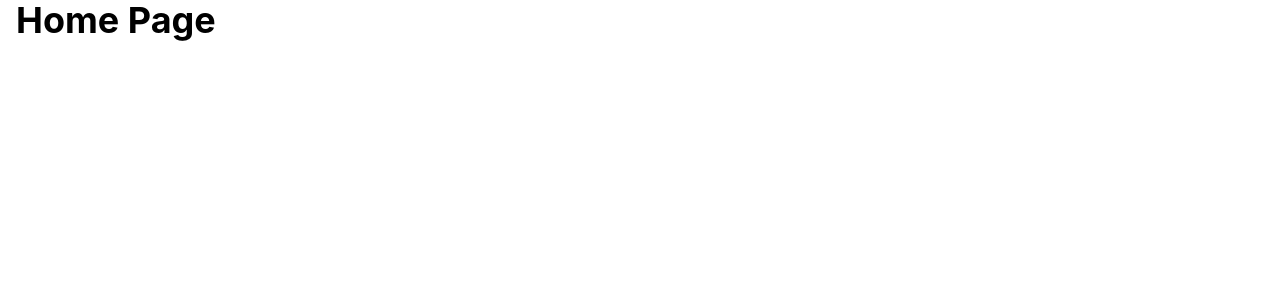
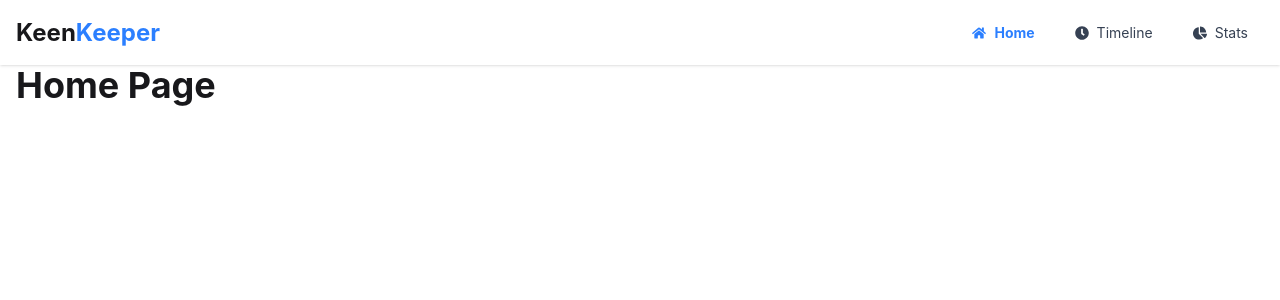
Before and after one commit to nazrul23-human/B13-keen-keeper, a React (Vite) app: page / in a window 1280 px wide. Shown: the top 300 px of the page. Built offline with nearby package versions, Linux system fonts and the light colour scheme.

Commit message:
navbar create

```diff
--- a/index.html
+++ b/index.html
@@ -1,5 +1,5 @@
 <!doctype html>
-<html lang="en">
+<html lang="en" data-theme="light"></html>
   <head>
     <meta charset="UTF-8" />
     <link rel="icon" type="image/svg+xml" href="/favicon.svg" />
--- a/package.json
+++ b/package.json
@@ -23,6 +23,7 @@
     "@types/react": "^19.2.14",
     "@types/react-dom": "^19.2.3",
     "@vitejs/plugin-react": "^6.0.1",
+    "daisyui": "^5.5.20",
     "eslint": "^10.3.0",
     "eslint-plugin-react-hooks": "^7.1.1",
     "eslint-plugin-react-refresh": "^0.5.2",
--- a/src/App.jsx
+++ /dev/null
@@ -1,9 +0,0 @@
-function App() {
-  return (
-    <div className="text-5xl text-red-500 font-bold">
-      KeenKeeper
-    </div>
-  );
-}
-
-export default App;
--- /dev/null
+++ b/src/components/Navbar.jsx
@@ -0,0 +1,94 @@
+import { NavLink } from "react-router-dom";
+import { FaHome, FaClock, FaChartPie } from "react-icons/fa";
+
+const Navbar = () => {
+
+  const navLinks = (
+    <>
+      <li>
+        <NavLink
+          to="/"
+          className={({ isActive }) =>
+            isActive
+              ? "text-blue-500 font-bold"
+              : "text-gray-700"
+          }
+        >
+          <FaHome />
+          Home
+        </NavLink>
+      </li>
+
+      <li>
+        <NavLink
+          to="/timeline"
+          className={({ isActive }) =>
+            isActive
+              ? "text-blue-500 font-bold"
+              : "text-gray-700"
+          }
+        >
+          <FaClock />
+          Timeline
+        </NavLink>
+      </li>
+
+      <li>
+        <NavLink
+          to="/stats"
+          className={({ isActive }) =>
+            isActive
+              ? "text-blue-500 font-bold"
+              : "text-gray-700"
+          }
+        >
+          <FaChartPie />
+          Stats
+        </NavLink>
+      </li>
+    </>
+  );
+
+  return (
+    <div className="navbar bg-white shadow-sm px-4">
+
+      {/* Left Side */}
+      <div className="navbar-start">
+
+        {/* Mobile Menu */}
+        <div className="dropdown">
+
+          <div
+            tabIndex={0}
+            role="button"
+            className="btn btn-ghost lg:hidden"
+          >
+            ☰
+          </div>
+
+          <ul
+            tabIndex={0}
+            className="menu menu-sm dropdown-content mt-3 z-[1] p-2 shadow bg-white rounded-box w-52"
+          >
+            {navLinks}
+          </ul>
+        </div>
+
+        {/* Logo */}
+        <a className="text-2xl font-bold text-black-500">
+          Keen<a className="text-2xl font-bold text-blue-500">Keeper</a>
+        </a>
+      </div>
+
+      {/* Right Side Desktop */}
+      <div className="navbar-end hidden lg:flex">
+        <ul className="menu menu-horizontal px-1 gap-4">
+          {navLinks}
+        </ul>
+      </div>
+
+    </div>
+  );
+};
+
+export default Navbar;
--- a/src/index.css
+++ b/src/index.css
@@ -1 +1,2 @@
 @import "tailwindcss";
+@plugin "daisyui";
--- a/src/layouts/MainLayout.jsx
+++ b/src/layouts/MainLayout.jsx
@@ -1,11 +1,14 @@
-import React from 'react';
-
 import { Outlet } from "react-router-dom";
+import Navbar from "../components/Navbar";
 
 const MainLayout = () => {
   return (
-    <div className="max-w-7xl mx-auto px-4">
-      <Outlet />
+    <div className="w-full min-h-screen bg-white">
+      <Navbar />
+
+      <div className="max-w-7xl mx-auto px-4">
+        <Outlet />
+      </div>
     </div>
   );
 };
```
Also changed, not shown: 1 other file (tests, documents, lock files or other folders).
